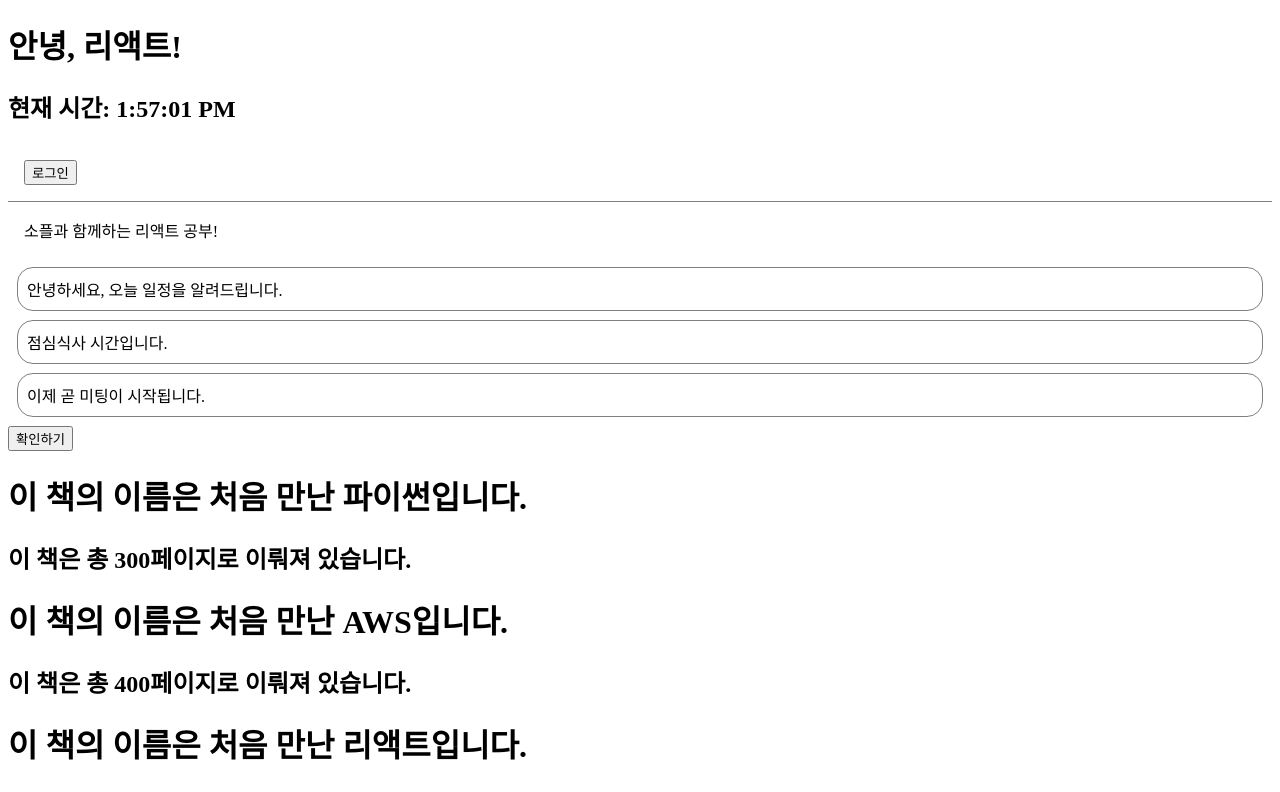
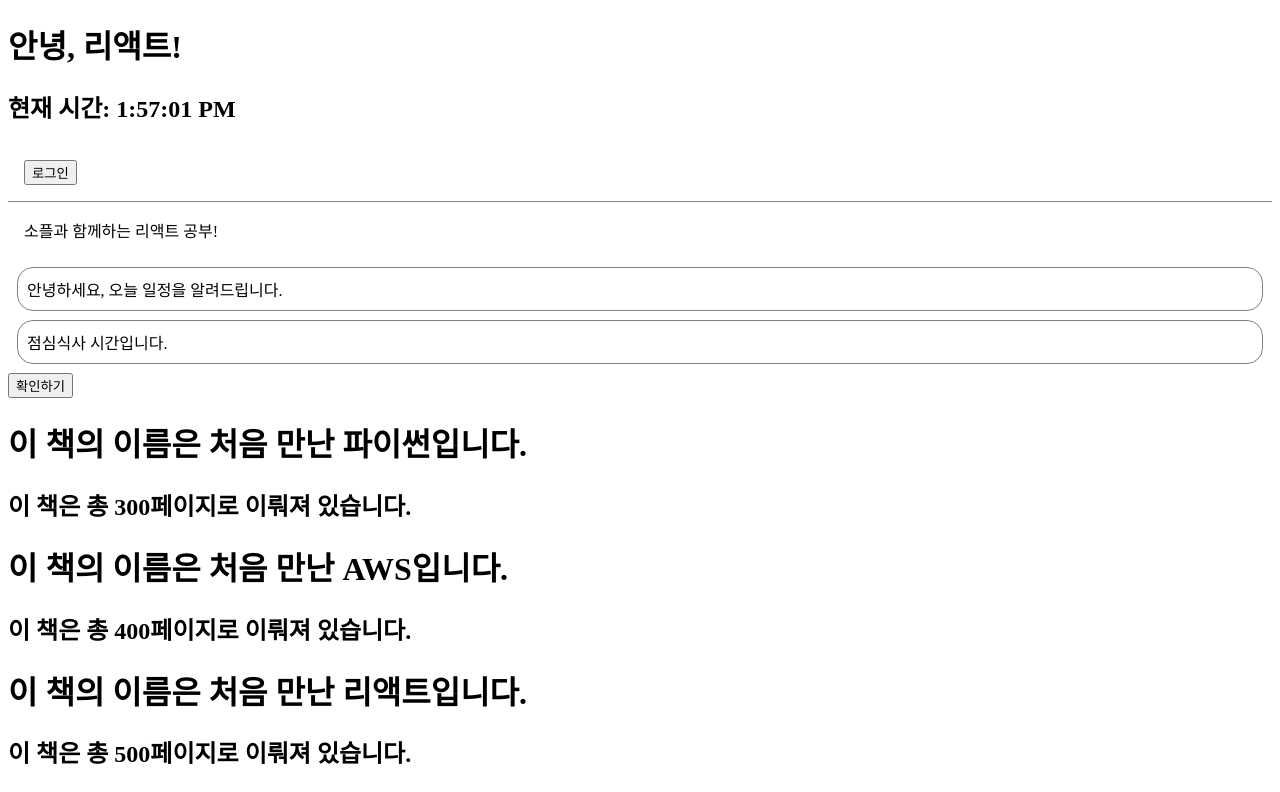
Before and after one commit to LucyYoo/React-study-first, a React (Create React App) app: page / in a window 1280 px wide. Shown: the top 792 px of the page. Built offline with nearby package versions, Linux system fonts and the light colour scheme.

Commit message:
NotificationList change to Function Component

```diff
--- a/src/index.js
+++ b/src/index.js
@@ -4,14 +4,13 @@
 import Clock from './week1/LandingPage/Clock';
 import CommentList from './week1/Comment/CommentList';
 import NotificationList from './week1/User/Notification/NotificationList';
+import NotiListCopy from './week1/User/Notification/NotiListcopy';
 import Accommodate from './week1/useCounter/Accommodate';
 import Login from './week1/User/Login'
 import ConfirmButtonvFuction from './week1/User/ComfirmButton/ConfirmButtonvFuction';
-
-
-import NotiListCopy from './week1/User/Notification/NotiListcopy'
 //chapter_03
 import Library from './week1/Book/Library';
+import AttendanceBook from './week2/AttendanceBook';
 
 const root = ReactDOM.createRoot(document.getElementById('root'));
 // root.render(
@@ -24,11 +23,12 @@
     <React.StrictMode>
       <Clock />
       <Login />
-      <NotiListCopy />
+      <NotificationList />
       <ConfirmButtonvFuction />
       <Library />
       <Accommodate />
       <CommentList />
+      <AttendanceBook />
     </React.StrictMode>
   );
 
--- a/src/week1/User/Notification/NotiListcopy.jsx
+++ b/src/week1/User/Notification/NotiListcopy.jsx
@@ -32,8 +32,8 @@
         timer = setInterval(() => {
             if(notifications.length < reservedNotifications.length){
                 const index = notifications.length;
-                console.log(notifications)
                 notifications.push(reservedNotifications[index]);
+
                 this.setState({
                     notifications: notifications,
                 });
@@ -58,6 +58,7 @@
         return (
             <div>
                 {this.state.notifications.map((notification) => {
+                    console.log(this.state.notifications.length);
                     return <Notification
                     key={notification.id}
                     id={notification.id}
--- a/src/week1/User/Notification/NotificationList.jsx
+++ b/src/week1/User/Notification/NotificationList.jsx
@@ -1,7 +1,7 @@
-import React, { useEffect, useRef, useState } from "react";
+import React, { useEffect, useState } from "react";
 import Notification from "./Notification";
 
-const reservedNotifications = [
+const notificationText = [
     {
         id: 1,
         message: "안녕하세요, 오늘 일정을 알려드립니다.",
@@ -20,30 +20,26 @@
 
 export default function NotificationList() {
     const [notifications, setNotification] = useState([]);
-    const notiRef = useRef([]);
 
-    useEffect(() => {
-        timer = setInterval(() => {
-            if(notifications.length < reservedNotifications.length){
+        useEffect(() => {
                 const index = notifications.length;
-                console.log(notifications)
-                setNotification(notiRef.current.push(reservedNotifications[index]));
-            }
-            else{
-                clearInterval(timer);
-                return;
-            }
-        }, 1000);
-    }, [])
+                if(notifications.length < notificationText.length){
+                    timer = setInterval(() => {
+                        setNotification([...notifications, notificationText[index]])
+                    }, 2000);
+                }
+                return () => clearInterval(timer);
+
+        }, [notifications])
 
   return (
-    <div>
+    <>
         {notifications.map((notification) => {
                     return <Notification
                     key={notification.id}
                     id={notification.id}
                     message={notification.message} />;
         })}
-    </div>
+    </>
   )
 }
```
